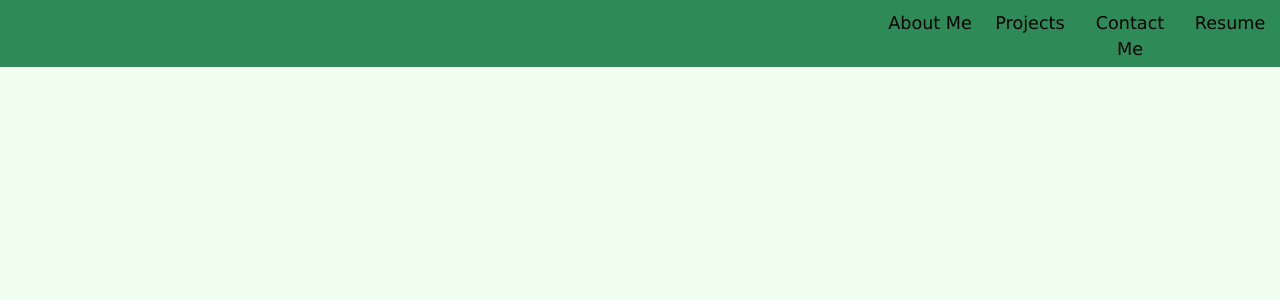
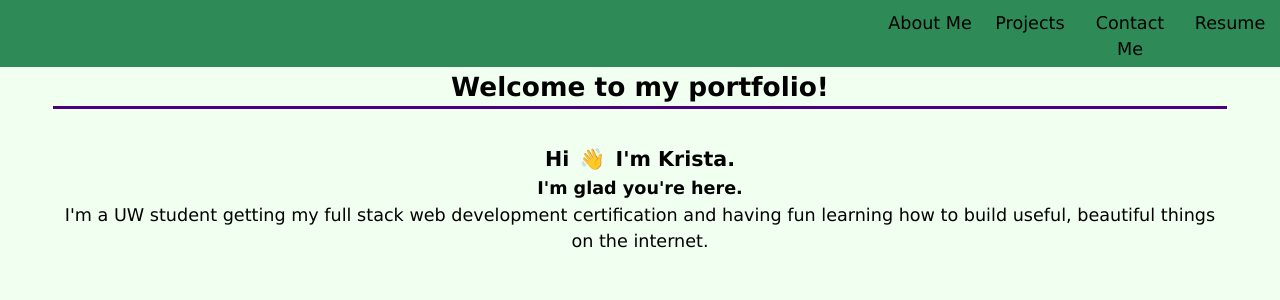
Before and after one commit to kjnb-0/portfolio, a React (Create React App) app: page / in a window 1280 px wide. Shown: the top 300 px of the page. Built offline with nearby package versions, Linux system fonts and the light colour scheme.

Commit message:
header.js creation

```diff
--- a/src/App.css
+++ b/src/App.css
@@ -67,14 +67,15 @@ nav a#openup {
   display: none;
 }
 
-.nav-links a {
-  padding: 2rem;
-  color: var(--green);
-}
 
 .welcome-section {
   margin-top: 5rem;
   border: 15px solid var(--indigo);
+  max-width: 1180px;
+  text-align: center;
+  margin: 0 auto;
+  padding: 0 3rem;
+  border-radius: 15px;
 }
 
 .welcome-section h2 {
--- a/src/App.js
+++ b/src/App.js
@@ -4,11 +4,16 @@ import React, { Fragment } from "react";
 
 //components import
 import { Navbar } from "./components/Navbar";
+import { Header } from "./components/Header";
+
 
 function App() {
   return (
     <Fragment>
+      <div id="showcase">
       <Navbar />
+      <Header />
+      </div>
     </Fragment>
   );
 }
--- /dev/null
+++ b/src/components/Header.js
@@ -0,0 +1,20 @@
+import React from "react";
+
+export const Header = () => {
+  return (
+    <div>
+      <main className="welcome-section">
+        <h2>Welcome to my portfolio!</h2>
+        <h3>
+          Hi<span className="wave" role="img"></span>I'm Krista.
+        </h3>
+        <h4>I'm glad you're here.</h4>
+        <p>
+          I'm a UW student getting my full stack web development certification
+          and having fun learning how to build useful, beautiful things on the
+          internet.
+        </p>
+      </main>
+    </div>
+  );
+};
```
